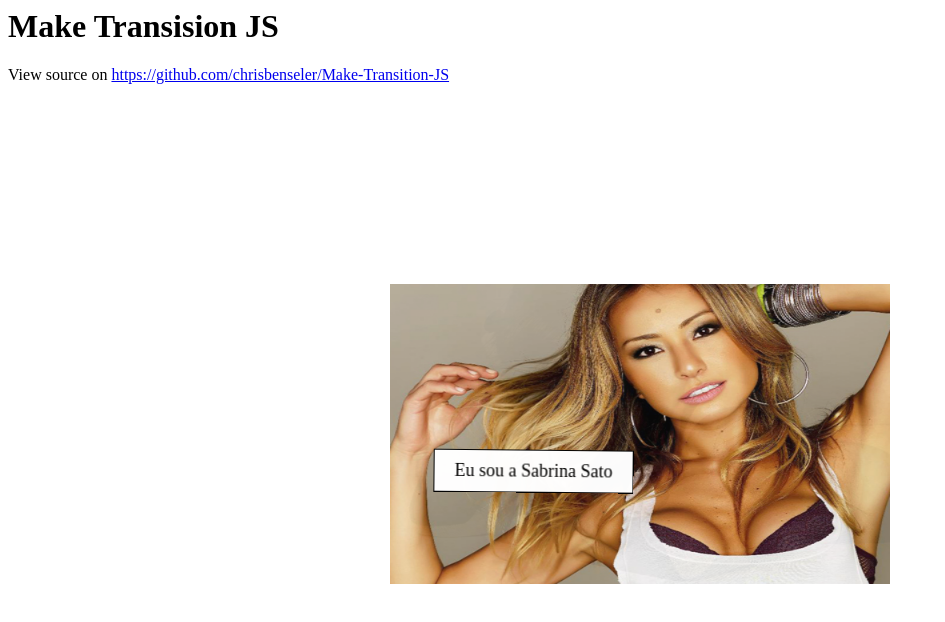
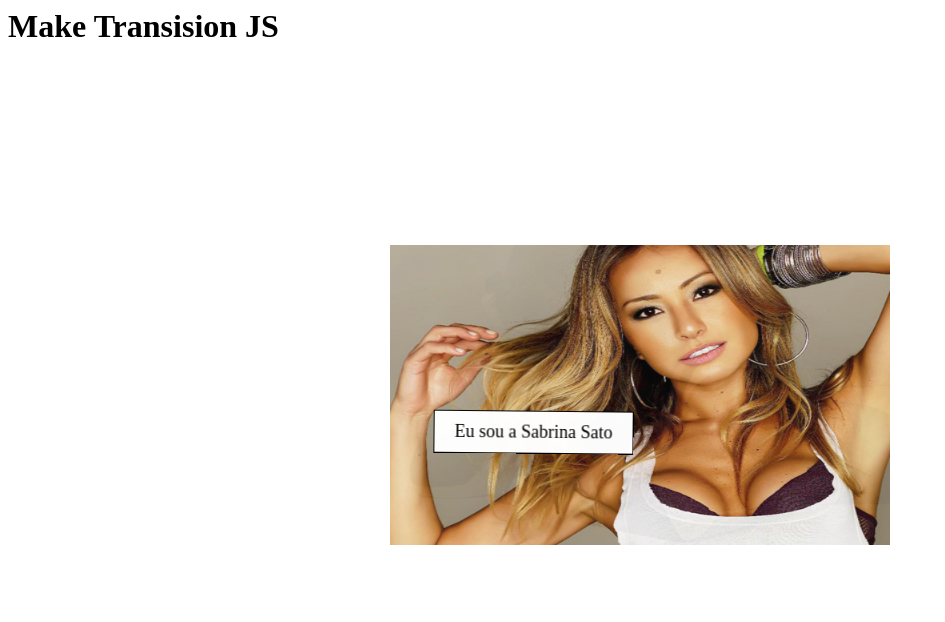
Before and after one commit to chrisbenseler/Make-Transition-JS, a website: page example/index.html in a window 1280 px wide. Shown: the whole page, without its empty margins (0-945 px from the left). Drawn offline with nearby package versions, Linux system fonts and the light colour scheme.

Commit message:
readme changes

```diff
--- a/example/index.html
+++ b/example/index.html
@@ -38,7 +38,6 @@
 <body>
 
 <h1>Make Transision JS</h1>
-<p>View source on <a href="https://github.com/chrisbenseler/Make-Transition-JS">https://github.com/chrisbenseler/Make-Transition-JS</a></p>
 
 <ul id="maketransition-list">
 	<li data-parentimg="samples/sabrina.jpg"><span>Eu sou a Sabrina Sato</span></li>
```
Also changed, not shown: README.md.
